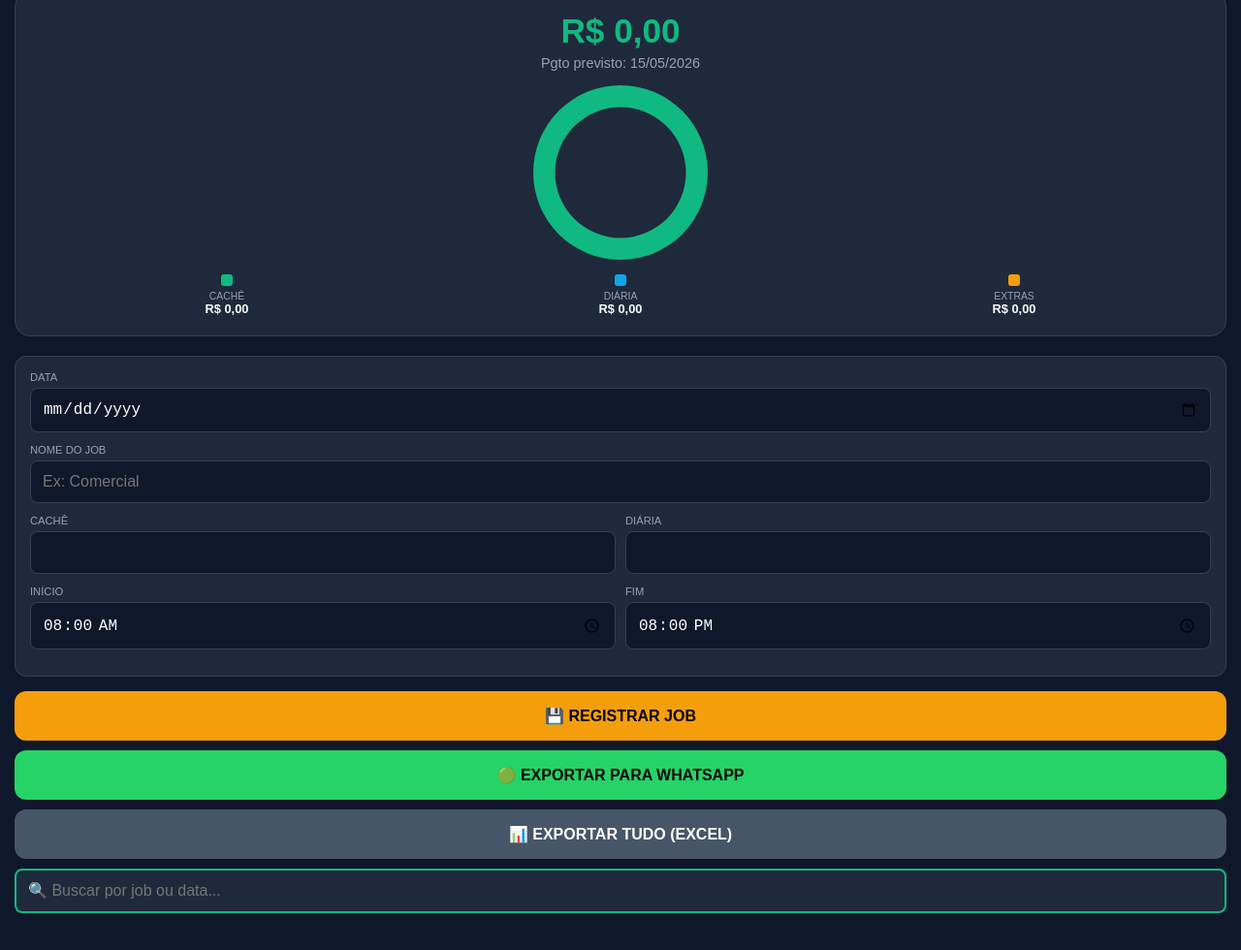
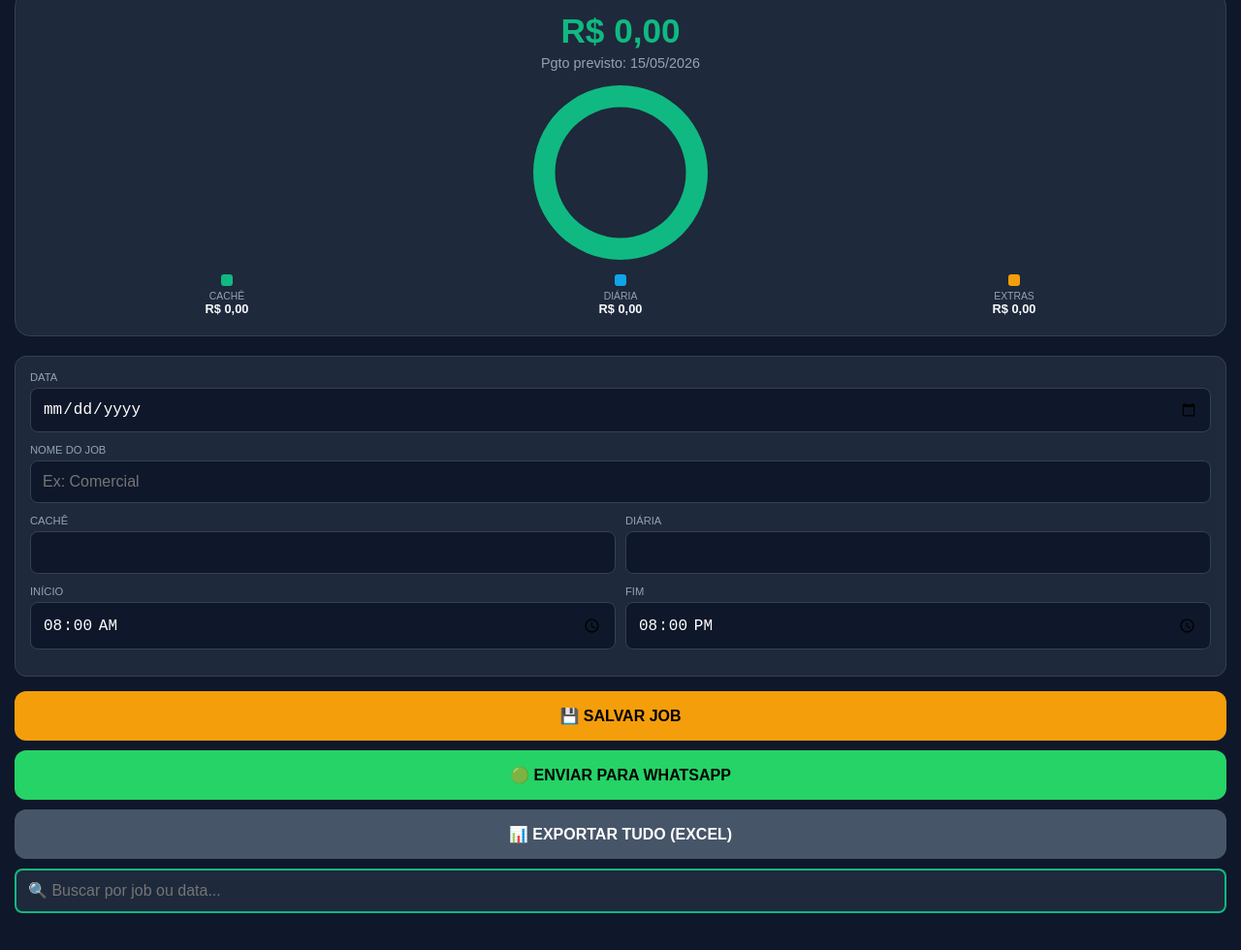
Before and after one commit to andreasaneg/App-cache, a plain HTML site: page index.html in a window 1280 px wide. Shown: the part 364-1344 px from the top of the page at 97% size. Drawn offline with nearby package versions, Linux system fonts and the light colour scheme.

Commit message:
Update index.html

```diff
--- a/index.html
+++ b/index.html
@@ -96,9 +96,9 @@
         </div>
     </div>
 
-    <button class="btn" style="background: #f59e0b; color: #000;" onclick="salvarJob()">💾 REGISTRAR JOB</button>
+    <button class="btn" style="background: #f59e0b; color: #000;" onclick="salvarJob()">💾 SALVAR JOB</button>
 
-<button class="btn" style="background: #25D366; color: #000;" onclick="enviarRelatorioWhatsApp()">🟢 EXPORTAR PARA WHATSAPP</button>
+<button class="btn" style="background: #25D366; color: #000;" onclick="enviarRelatorioWhatsApp()">🟢 ENVIAR PARA WHATSAPP</button>
 
 <button class="btn btn-export" onclick="baixarExcelCompleto()">📊 EXPORTAR TUDO (EXCEL)</button>
 
```
